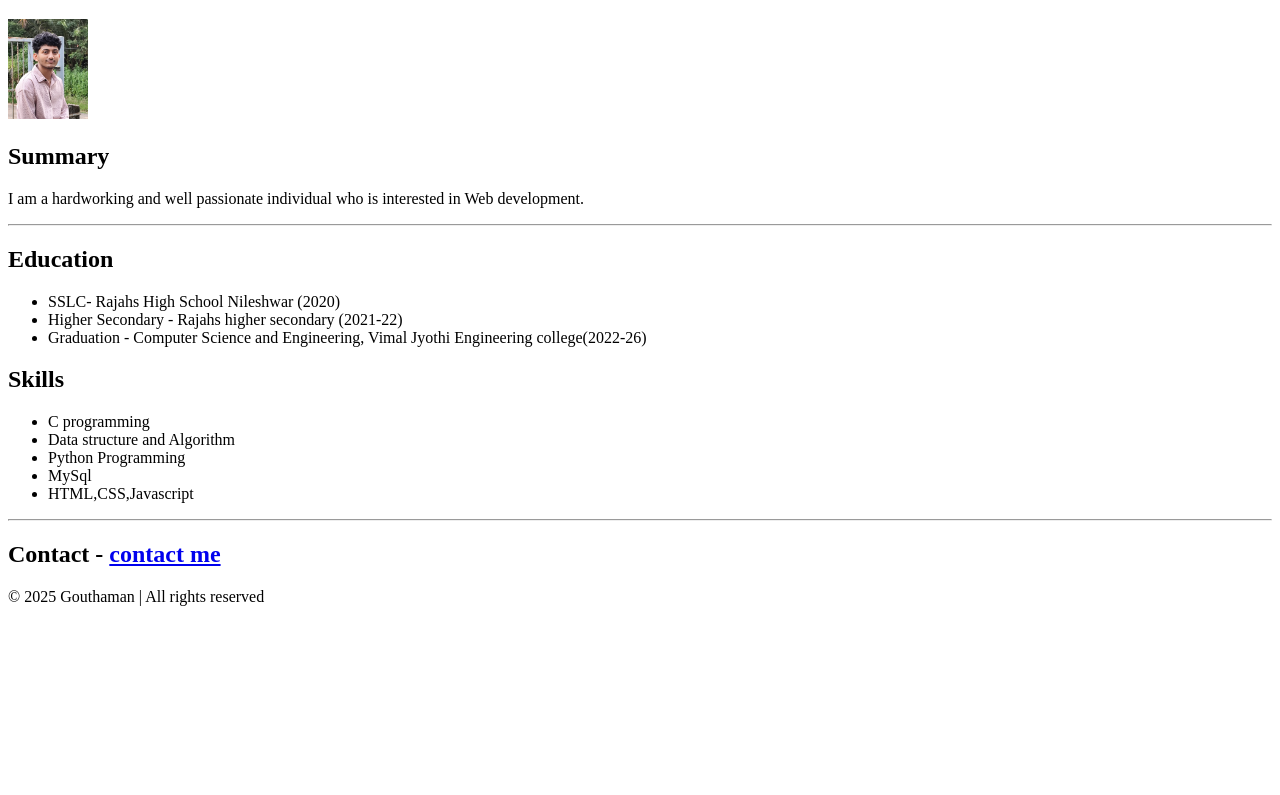
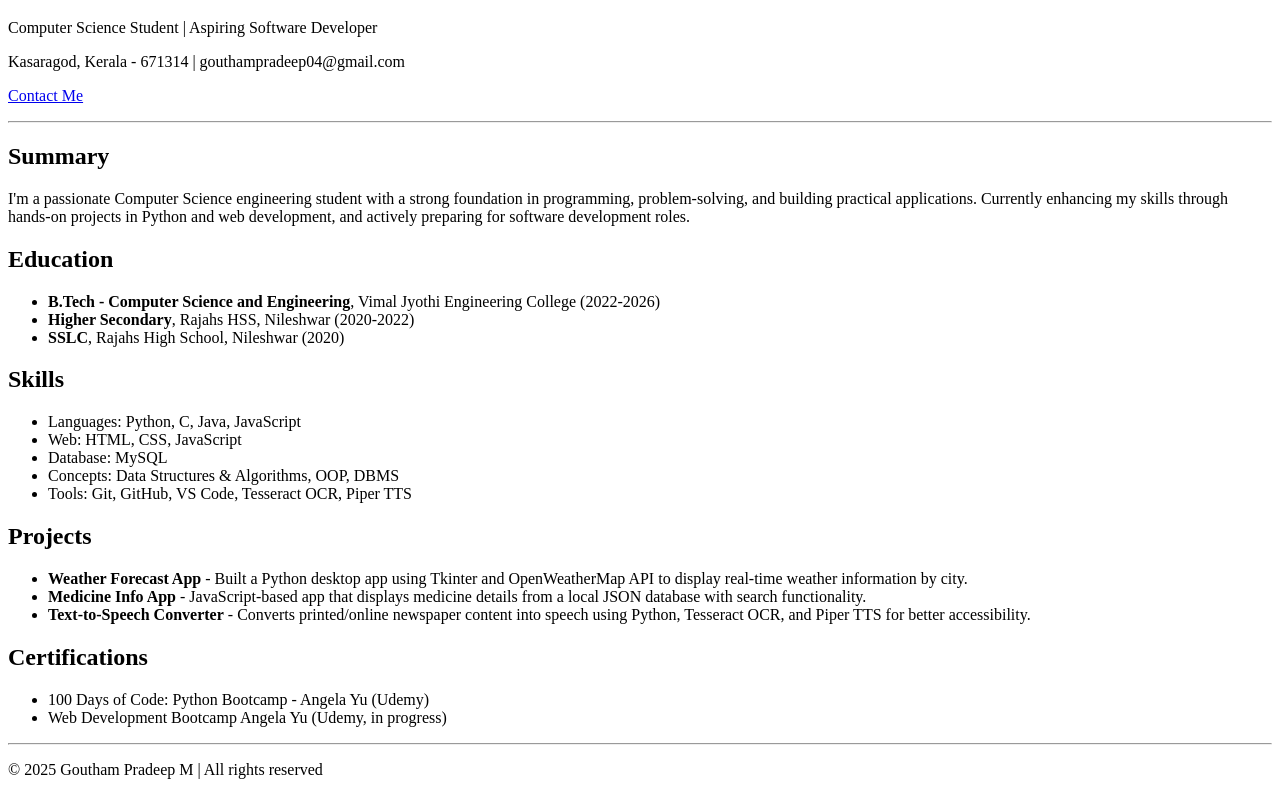
Before and after one commit to goutham696/HTML-Resume, a plain HTML site: page index.html in a window 1280 px wide. Shown: the part 61-856 px from the top of the page. Before the commit the page ends 800 px from the top, so only its background shows below. Drawn offline with Linux system fonts and the light colour scheme.

Commit message:
Update index.html

```diff
--- a/index.html
+++ b/index.html
@@ -1,36 +1,81 @@
+
 <!DOCTYPE html>
-<html lang = "en">
+<html lang="en">
 <head>
-        <title>My Resume</title>
-        <meta charset="UTF-8">
+  <meta charset="UTF-8" />
+  <meta name="viewport" content="width=device-width, initial-scale=1.0" />
+  <title>Goutham Pradeep M - Resume</title>
+  <link rel="stylesheet" href="style.css" />
+
 </head>
 <body>
+  <header>
     <h1>Goutham Pradeep M</h1>
-        <img src="./images/myphoto.jpg" height="100" />
+    <p>Computer Science Student | Aspiring Software Developer</p>
+    <p>Kasaragod, Kerala - 671314 | gouthampradeep04@gmail.com</p>
+    <p><a href="./assets/contact.html">Contact Me</a></p>
+    <hr />
+
+  </header>
+
+  <section>
     <h2>Summary</h2>
-        <p>I am a hardworking and well passionate individual who is interested in Web development.</p>
-        <hr />
+    <p>
+      I'm a passionate Computer Science engineering student with a strong foundation in programming,
+      problem-solving, and building practical applications. Currently enhancing my skills through hands-on
+      projects in Python and web development, and actively preparing for software development roles.
+    </p>
+  </section>
+
+  <section>
     <h2>Education</h2>
     <ul>
-            <li>SSLC- Rajahs High School Nileshwar (2020)</li>
-            <li>Higher Secondary - Rajahs higher secondary (2021-22)</li>
-            <li>Graduation - Computer Science and Engineering, Vimal Jyothi Engineering college(2022-26)</li>
+      <li><strong>B.Tech - Computer Science and Engineering</strong>, Vimal Jyothi Engineering College (2022-2026)</li>
+      <li><strong>Higher Secondary</strong>, Rajahs HSS, Nileshwar (2020-2022)</li>
+      <li><strong>SSLC</strong>, Rajahs High School, Nileshwar (2020)</li>
+    </ul>
+  </section>
 
-        </ul>
+  <section>
     <h2>Skills</h2>
     <ul>
-            <li>C programming</li>
-            <li>Data structure and Algorithm</li>
-            <li>Python Programming</li>
-            <li>MySql</li>
-            <li>HTML,CSS,Javascript</li>
+      <li>Languages: Python, C, Java, JavaScript</li>
+      <li>Web: HTML, CSS, JavaScript</li>
+      <li>Database: MySQL</li>
+      <li>Concepts: Data Structures & Algorithms, OOP, DBMS</li>
+      <li>Tools: Git, GitHub, VS Code, Tesseract OCR, Piper TTS</li>
     </ul>
-        <hr />
-        <h2>Contact - <a href="./assets/contact.html">contact me</a></h2>
+  </section>
 
-    </body>
+  <section>
+    <h2>Projects</h2>
+    <ul>
+      <li>
+        <strong>Weather Forecast App</strong> - Built a Python desktop app using Tkinter and OpenWeatherMap API
+        to display real-time weather information by city.
+      </li>
+      <li>
+        <strong>Medicine Info App</strong> - JavaScript-based app that displays medicine details from a local JSON
+        database with search functionality.
+      </li>
+      <li>
+        <strong>Text-to-Speech Converter</strong> - Converts printed/online newspaper content into speech using
+        Python, Tesseract OCR, and Piper TTS for better accessibility.
+      </li>
+    </ul>
+  </section>
+
+  <section>
+    <h2>Certifications</h2>
+    <ul>
+      <li>100 Days of Code: Python Bootcamp - Angela Yu (Udemy)</li>
+      <li>Web Development Bootcamp  Angela Yu (Udemy, in progress)</li>
+    </ul>
+  </section>
 
   <footer>
-        <p>&copy; 2025 Gouthaman | All rights reserved</p>
+    <hr />
+    <p>&copy; 2025 Goutham Pradeep M | All rights reserved</p>
   </footer>
+</body>
 </html>
```
Lines whose indentation alone changed are shown as unchanged.
